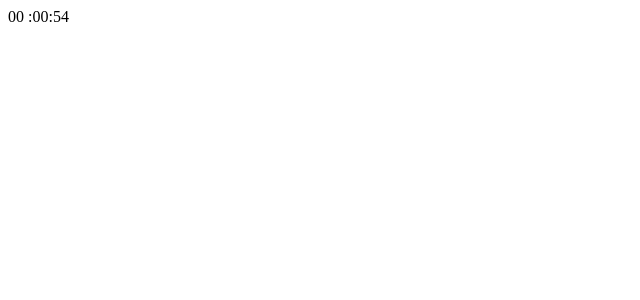
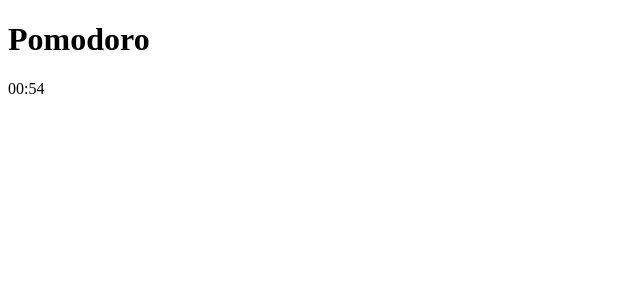
Before and after one commit to lauraportillo/react-countdown-timer, a React (Create React App) app: page / in a window 1280 px wide. Shown: the top 300 px of the page, without its empty margins (0-640 px from the left). Built offline with nearby package versions, Linux system fonts and the light colour scheme.

Commit message:
try find stop solution

```diff
--- a/src/components/App.js
+++ b/src/components/App.js
@@ -1,40 +1,56 @@
-// React
-import React, { useState, useEffect } from 'react';
-// Components
+// // React
+// import React, { useState, useEffect } from 'react';
+// // Components
+// import Timer from './Timer';
+// // Styles
+// import '../stylesheets/App.scss';
+
+// const App = () => {
+//   //state
+//   const [hours] = useState('');
+//   const [minutes] = useState('1');
+//   const [seconds] = useState('1');
+//   const [[hrs, mins, secs], setTime] = useState([hours, minutes, seconds]);
+
+//   const countDown = () => {
+//     if (hrs === 0 && mins === 0 && secs === 0) reset();
+//     else if (mins === 0 && secs === 0) {
+//       setTime([hrs - 1, 59, 59]);
+//     } else if (secs === 0) {
+//       setTime([hrs, mins - 1, 59]);
+//     } else {
+//       setTime([hrs, mins, secs - 1]);
+//     }
+//   };
+
+//   const reset = () => setTime([parseInt(hours), parseInt(minutes), parseInt(seconds)]);
+
+//   useEffect(() => {
+//     const timerId = setInterval(() => countDown(), 1000);
+//     return () => clearInterval(timerId);
+//   });
+
+//   return (
+//     <div className="App">
+//       <Timer hrs={hrs} mins={mins} secs={secs} />
+//     </div>
+//   );
+// };
+
+// export default App;
+
+import React from 'react';
 import Timer from './Timer';
-// Styles
-import '../stylesheets/App.scss';
 
-const App = () => {
-  //state
-  const [hours] = useState('');
-  const [minutes] = useState('1');
-  const [seconds] = useState('1');
-  const [[hrs, mins, secs], setTime] = useState([hours, minutes, seconds]);
-
-  const countDown = () => {
-    if (hrs === 0 && mins === 0 && secs === 0) reset();
-    else if (mins === 0 && secs === 0) {
-      setTime([hrs - 1, 59, 59]);
-    } else if (secs === 0) {
-      setTime([hrs, mins - 1, 59]);
-    } else {
-      setTime([hrs, mins, secs - 1]);
-    }
-  };
-
-  const reset = () => setTime([parseInt(hours), parseInt(minutes), parseInt(seconds)]);
-
-  useEffect(() => {
-    const timerId = setInterval(() => countDown(), 1000);
-    return () => clearInterval(timerId);
-  });
-
+function App() {
   return (
     <div className="App">
-      <Timer hrs={hrs} mins={mins} secs={secs} />
+      <header>
+        <h1> Pomodoro</h1>
+      </header>
+      <Timer />
     </div>
   );
-};
+}
 
 export default App;
--- a/src/components/Timer.js
+++ b/src/components/Timer.js
@@ -1,21 +1,65 @@
-// Styles
-import '../stylesheets/Timer.scss';
-import React from 'react';
+// // Styles
+// import '../stylesheets/Timer.scss';
+// import React from 'react';
 
-const Timer = (props) => {
+// const Timer = (props) => {
+//   return (
+//     <div>
+//       <div>
+//         <div className="counter">
+//           <span className="counter__hr"> {props.hrs.toString().padStart(2, '0')} </span>
+//           <span>:</span>
+//           <span className="counter__min">{props.mins.toString().padStart(2, '0')}</span>
+//           <span>:</span>
+//           <span className="counter__sec">{props.secs.toString().padStart(2, '0')}</span>
+//         </div>
+//       </div>
+//     </div>
+//   );
+// };
+
+// export default Timer;
+
+import React, { useState, useEffect } from 'react';
+
+function Timer() {
+  const [minutes, setMinutes] = useState(1);
+  const [seconds, setSeconds] = useState(1);
+  const [displayMessage, setDisplayMessage] = useState(false);
+
+  useEffect(() => {
+    let interval = setInterval(() => {
+      clearInterval(interval);
+
+      if (seconds === 0) {
+        if (minutes !== 0) {
+          setSeconds(59);
+          setMinutes(minutes - 1);
+        } else {
+          let minutes = displayMessage ? 24 : 4;
+          let seconds = 59;
+
+          setSeconds(seconds);
+          setMinutes(minutes);
+          setDisplayMessage(!displayMessage);
+        }
+      } else {
+        setSeconds(seconds - 1);
+      }
+    }, 1000);
+  }, [seconds, minutes, displayMessage]);
+
+  const timerMinutes = minutes < 10 ? `0${minutes}` : minutes;
+  const timerSeconds = seconds < 10 ? `0${seconds}` : seconds;
+
   return (
-    <div>
-      <div>
-        <div className="counter">
-          <span className="counter__hr"> {props.hrs.toString().padStart(2, '0')} </span>
-          <span>:</span>
-          <span className="counter__min">{props.mins.toString().padStart(2, '0')}</span>
-          <span>:</span>
-          <span className="counter__sec">{props.secs.toString().padStart(2, '0')}</span>
-        </div>
+    <div className="pomodoro">
+      <div className="message">{displayMessage && <span> Break time!</span>}</div>
+      <div className="timer">
+        {timerMinutes}:{timerSeconds}
       </div>
     </div>
   );
-};
+}
 
 export default Timer;
```
